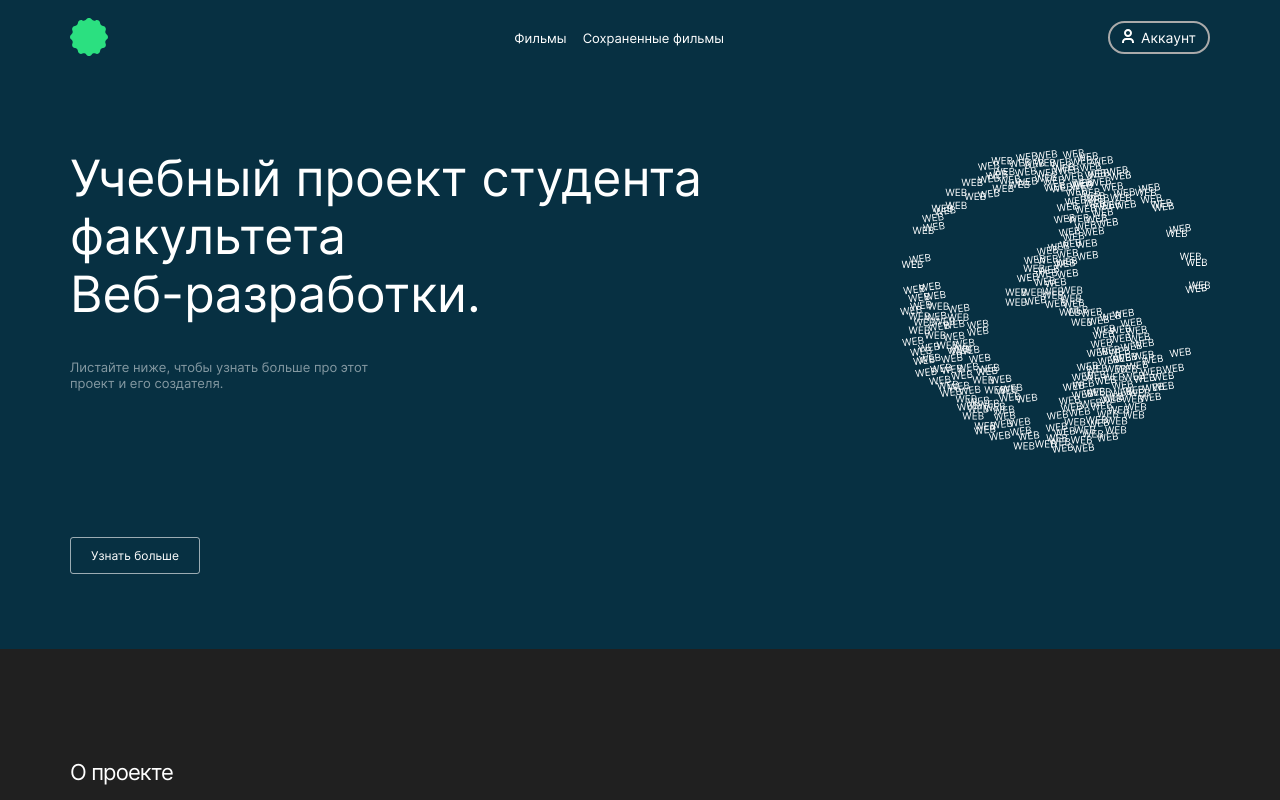
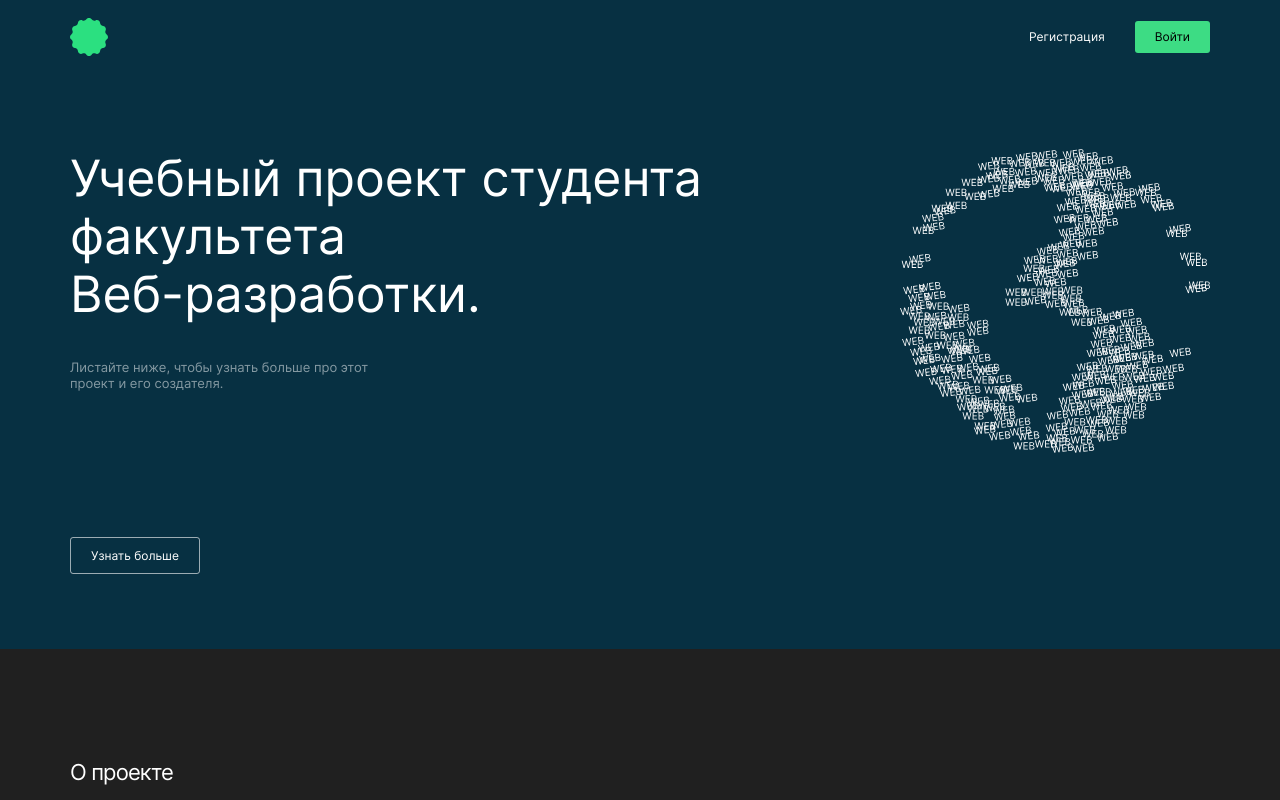
Before and after one commit to FarkhadMamedoff/movies-explorer-frontend, a React (Create React App) app: page / in a window 1280 px wide. Shown: the top 800 px of the page. Built offline with nearby package versions, Linux system fonts and the light colour scheme.

Commit message:
add project stage 3

```diff
--- a/src/components/App/App.js
+++ b/src/components/App/App.js
@@ -74,7 +74,7 @@ export default function App() {
   React.useEffect(() => {
     setMovies(moviesData);
     setIsPreloaderOpen(false);
-    setIsLoggedIn(true);
+    setIsLoggedIn(false);
 
     setIsError(false);
     setIsInfoTooltipOpen(false);
```
